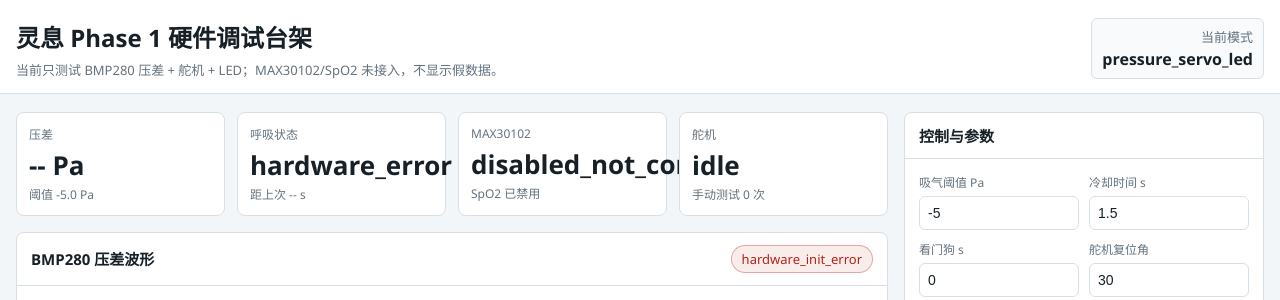
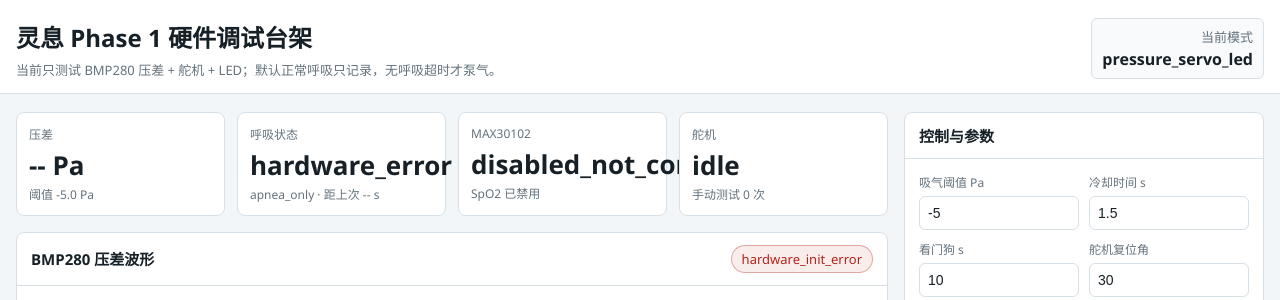
Before and after one commit to flowingx/InspiraLink, a Flask app: page / in a window 1280 px wide. Shown: the top 300 px of the page. Run offline with Flask 3, Linux system fonts and the light colour scheme.

Commit message:
Default to apnea-only assist mode

```diff
--- a/sleep_assist/app.py
+++ b/sleep_assist/app.py
@@ -14,12 +14,13 @@ app = Flask(__name__)
 
 DEFAULT_CONFIG = {
     "mode": "pressure_servo_led",
+    "assist_mode": "apnea_only",
     "sample_hz": 20,
     "calibration_seconds": 10,
     "min_inhale_delta_pa": -5.0,
     "noise_sigma_multiplier": 3.0,
     "cooldown_seconds": 1.5,
-    "watchdog_seconds": 0.0,
+    "watchdog_seconds": 10.0,
     "servo_rest_angle": 30,
     "servo_press_angle": 105,
     "pump_hold_seconds": 0.55,
@@ -58,6 +59,7 @@ system_state = {
     "spo2_status": "disabled_not_connected",
     "servo_state": "idle",
     "mode": DEFAULT_CONFIG["mode"],
+    "assist_mode": DEFAULT_CONFIG["assist_mode"],
     "hardware": {
         "simulation": False,
         "pressure_sensor": "not initialized",
@@ -305,6 +307,7 @@ def reset_calibration():
         system_state["breath_state"] = "calibrating"
         system_state["last_breath_time"] = None
         system_state["last_breath_age_s"] = None
+        system_state["assist_mode"] = safe_config()["assist_mode"]
     add_event("calibration", "Calibration restarted; keep the pressure tube still.")
 
 
@@ -376,8 +379,9 @@ def maybe_trigger_breath(delta_pa, now, cfg):
             breath_state="inhale_detected",
         )
         set_led(True)
-        add_event("breath", f"Inhale detected at {delta_pa:.1f} Pa.")
-        threading.Thread(target=execute_pump, args=("breath_sync",), daemon=True).start()
+        add_event("breath", f"Inhale detected at {delta_pa:.1f} Pa; watchdog timer reset.")
+        if cfg["assist_mode"] == "sync":
+            threading.Thread(target=execute_pump, args=("breath_sync",), daemon=True).start()
     elif breath_state == "inhale_detected" and recovered:
         set_led(False)
         update_state(breath_state="monitoring")
@@ -396,7 +400,8 @@ def update_watchdog(now, cfg):
     if last_breath is not None and now - last_breath > cfg["watchdog_seconds"]:
         add_alarm("apnea_watchdog")
         set_led(True)
-        add_event("watchdog", "No valid breath detected; watchdog alarm raised.", "warning")
+        add_event("watchdog", "No valid breath detected; apnea-only pump requested.", "warning")
+        threading.Thread(target=execute_pump, args=("apnea_watchdog",), daemon=True).start()
         with state_lock:
             system_state["last_breath_time"] = now
     else:
@@ -435,6 +440,9 @@ def monitor_loop():
                 if len(calibration_samples) == int(cfg["calibration_seconds"] * cfg["sample_hz"]):
                     add_event("calibration", "Calibration completed.")
                     calibration_samples.append(filtered_pressure)
+                    with state_lock:
+                        system_state["last_breath_time"] = now
+                        system_state["last_breath_age_s"] = 0.0
                 baseline = sum(baseline_window) / len(baseline_window)
                 sigma = statistics.pstdev(list(baseline_window)) if len(baseline_window) > 1 else 0.0
                 breath_state = "monitoring"
@@ -458,6 +466,7 @@ def monitor_loop():
                         "delta_pressure_pa": round(delta, 2),
                         "noise_sigma_pa": round(sigma, 2),
                         "mode": cfg["mode"],
+                        "assist_mode": cfg["assist_mode"],
                         "last_breath_age_s": round(now - last_breath, 1)
                         if last_breath is not None
                         else None,
@@ -503,6 +512,7 @@ def config_route():
     updates = request.get_json(silent=True) or {}
     allowed = {
         "min_inhale_delta_pa": float,
+        "assist_mode": str,
         "noise_sigma_multiplier": float,
         "cooldown_seconds": float,
         "watchdog_seconds": float,
--- a/sleep_assist/templates/index.html
+++ b/sleep_assist/templates/index.html
@@ -336,7 +336,7 @@
         <div class="topbar">
             <div>
                 <h1>灵息 Phase 1 硬件调试台架</h1>
-                <div class="subtitle">当前只测试 BMP280 压差 + 舵机 + LED；MAX30102/SpO2 未接入，不显示假数据。</div>
+                <div class="subtitle">当前只测试 BMP280 压差 + 舵机 + LED；默认正常呼吸只记录，无呼吸超时才泵气。</div>
             </div>
             <div class="mode-badge">
                 当前模式
@@ -533,7 +533,7 @@
             document.getElementById('deltaValue').textContent = `${fmt(data.delta_pressure_pa)} Pa`;
             document.getElementById('thresholdValue').textContent = `阈值 ${fmt(data.effective_inhale_threshold_pa)} Pa`;
             document.getElementById('breathState').textContent = data.breath_state || '--';
-            document.getElementById('lastBreathValue').textContent = `距上次 ${fmt(data.last_breath_age_s)} s`;
+            document.getElementById('lastBreathValue').textContent = `${data.assist_mode || '--'} · 距上次 ${fmt(data.last_breath_age_s)} s`;
             document.getElementById('spo2Status').textContent = data.spo2_status || '未接入';
             document.getElementById('servoState').textContent = data.servo_state || '--';
             document.getElementById('pumpCountValue').textContent = `手动测试 ${data.pump_test_count || 0} 次`;
```
Also changed, not shown: README.md, sleep_assist/README.md.
